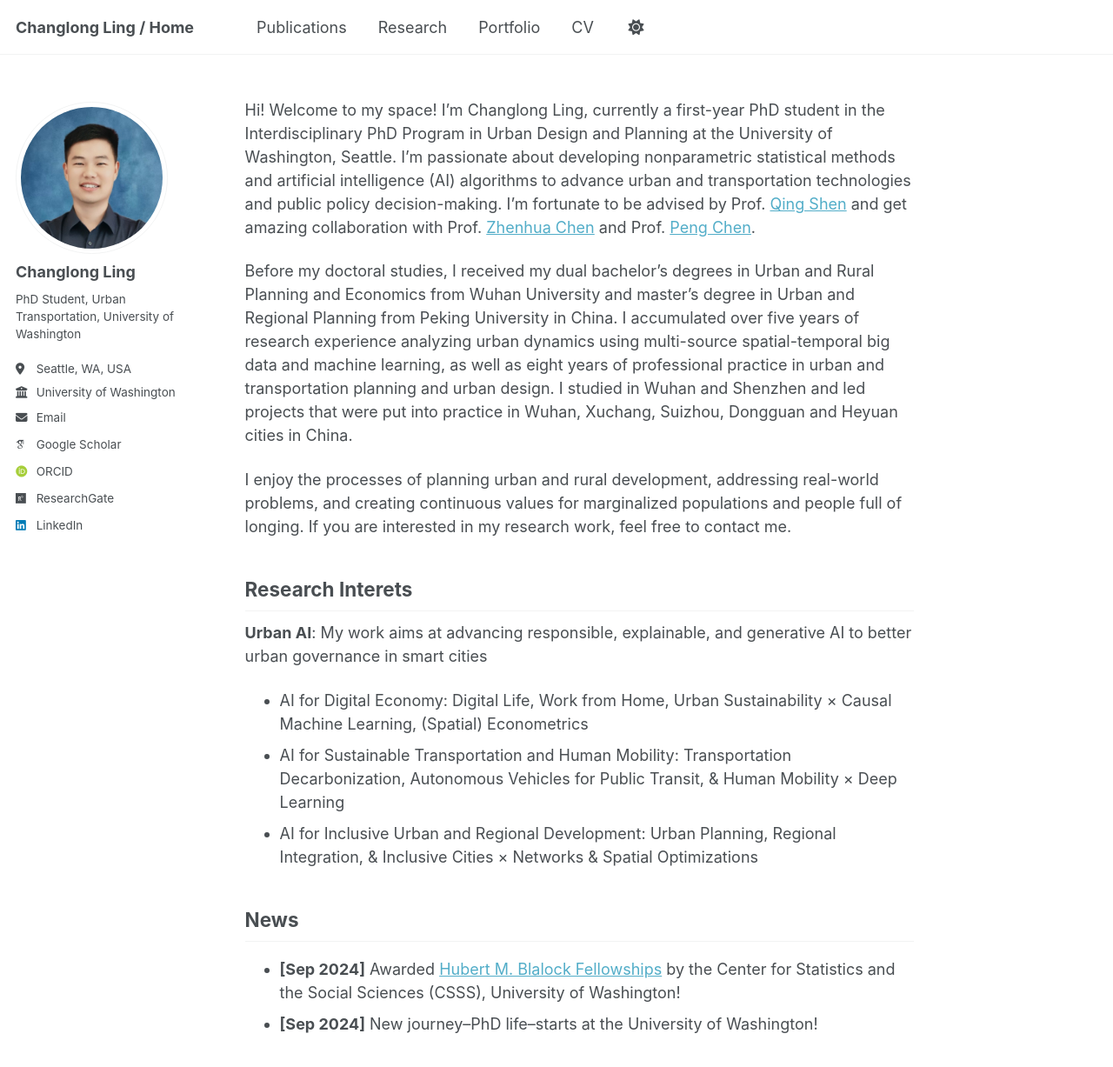
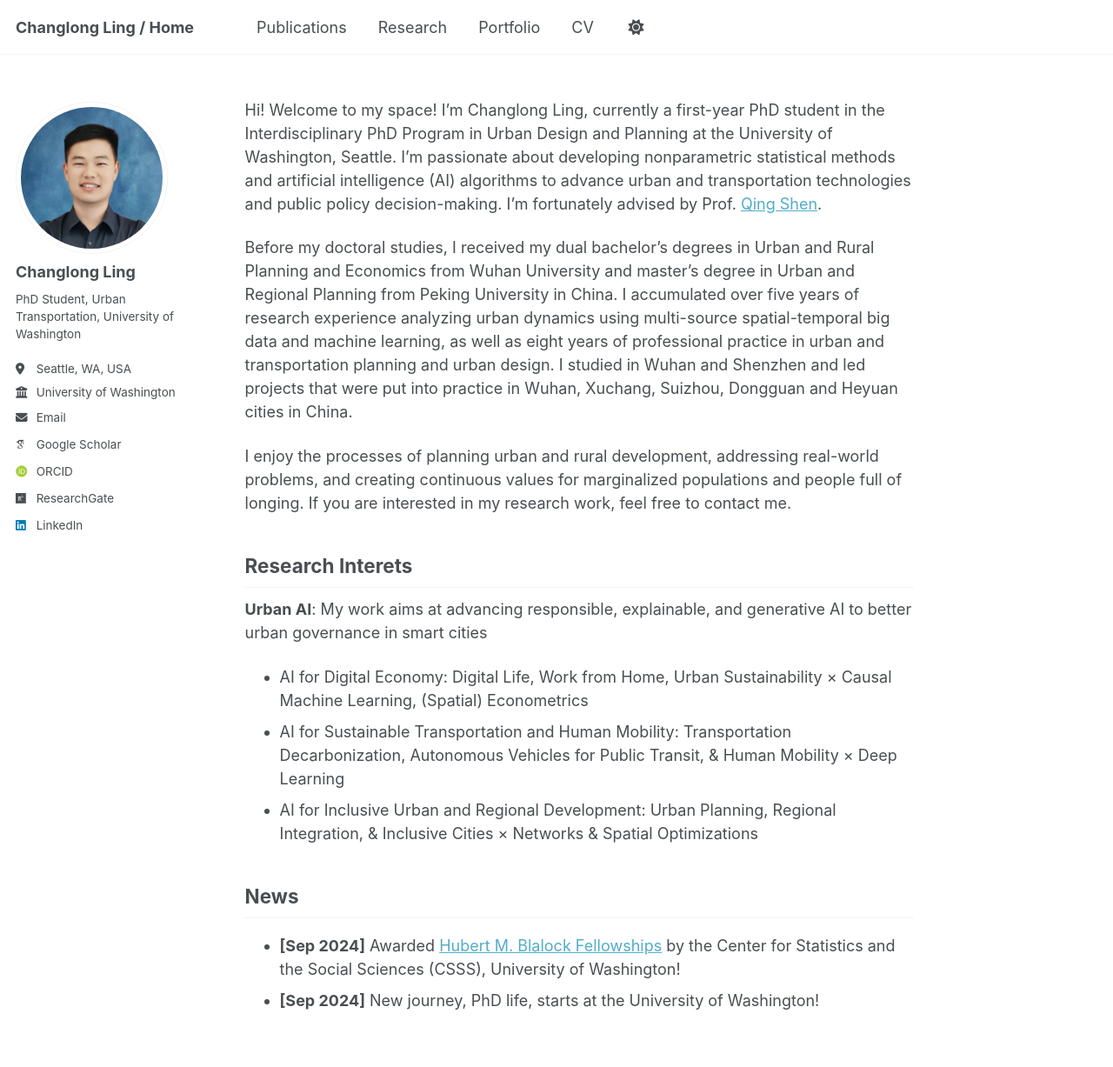
Before and after one commit to ChanglongLing/changlongling.github.io, a Jekyll site: the page built from _pages/about.md, in a window 1280 px wide and 1400 px high. Shown: the top 1227 px of the window at 87% size. Built offline with Jekyll 4.4.1, drawn with Linux system fonts in a browser that asks for light colours; some web fonts are replaced.

Commit message:
Update about.md

```diff
--- a/_pages/about.md
+++ b/_pages/about.md
@@ -7,7 +7,7 @@ redirect_from:
   - /about.html
 ---
 
-Hi! Welcome to my space! I'm Changlong Ling, currently a first-year PhD student in the Interdisciplinary PhD Program in Urban Design and Planning at the University of Washington, Seattle. I'm passionate about developing nonparametric statistical methods and artificial intelligence (AI) algorithms to advance urban and transportation technologies and public policy decision-making. I'm fortunate to be advised by Prof. [Qing Shen](https://urbdp.be.uw.edu/people/qing-shen/) and get amazing collaboration with Prof. [Zhenhua Chen](https://knowlton.osu.edu/people/chen.7172) and Prof. [Peng Chen](https://www.usf.edu/arts-sciences/departments/public-affairs/people/pchen.aspx).
+Hi! Welcome to my space! I'm Changlong Ling, currently a first-year PhD student in the Interdisciplinary PhD Program in Urban Design and Planning at the University of Washington, Seattle. I'm passionate about developing nonparametric statistical methods and artificial intelligence (AI) algorithms to advance urban and transportation technologies and public policy decision-making. I'm fortunately advised by Prof. [Qing Shen](https://urbdp.be.uw.edu/people/qing-shen/).
 
 Before my doctoral studies, I received my dual bachelor's degrees in Urban and Rural Planning and Economics from Wuhan University and master's degree in Urban and Regional Planning from Peking University in China. I accumulated over five years of research experience analyzing urban dynamics using multi-source spatial-temporal big data and machine learning, as well as eight years of professional practice in urban and transportation planning and urban design. I studied in Wuhan and Shenzhen and led projects that were put into practice in Wuhan, Xuchang, Suizhou, Dongguan and Heyuan cities in China.
 
@@ -23,4 +23,4 @@ Research Interets
 News
 -----
 - **[Sep 2024]** Awarded [Hubert M. Blalock Fellowships](https://csss.uw.edu/about/blalock-fellowship) by the Center for Statistics and the Social Sciences (CSSS), University of Washington!
-- **[Sep 2024]** New journey--PhD life--starts at the University of Washington!
+- **[Sep 2024]** New journey, PhD life, starts at the University of Washington!
```
